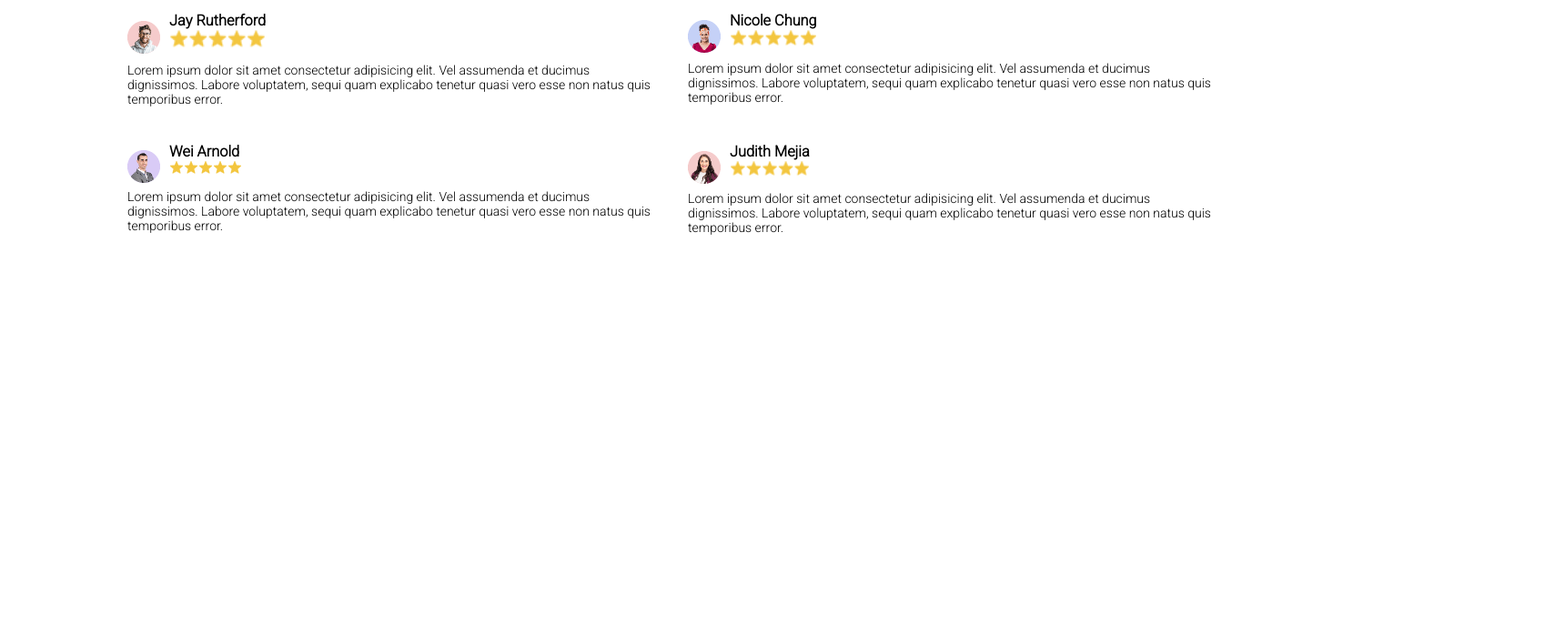
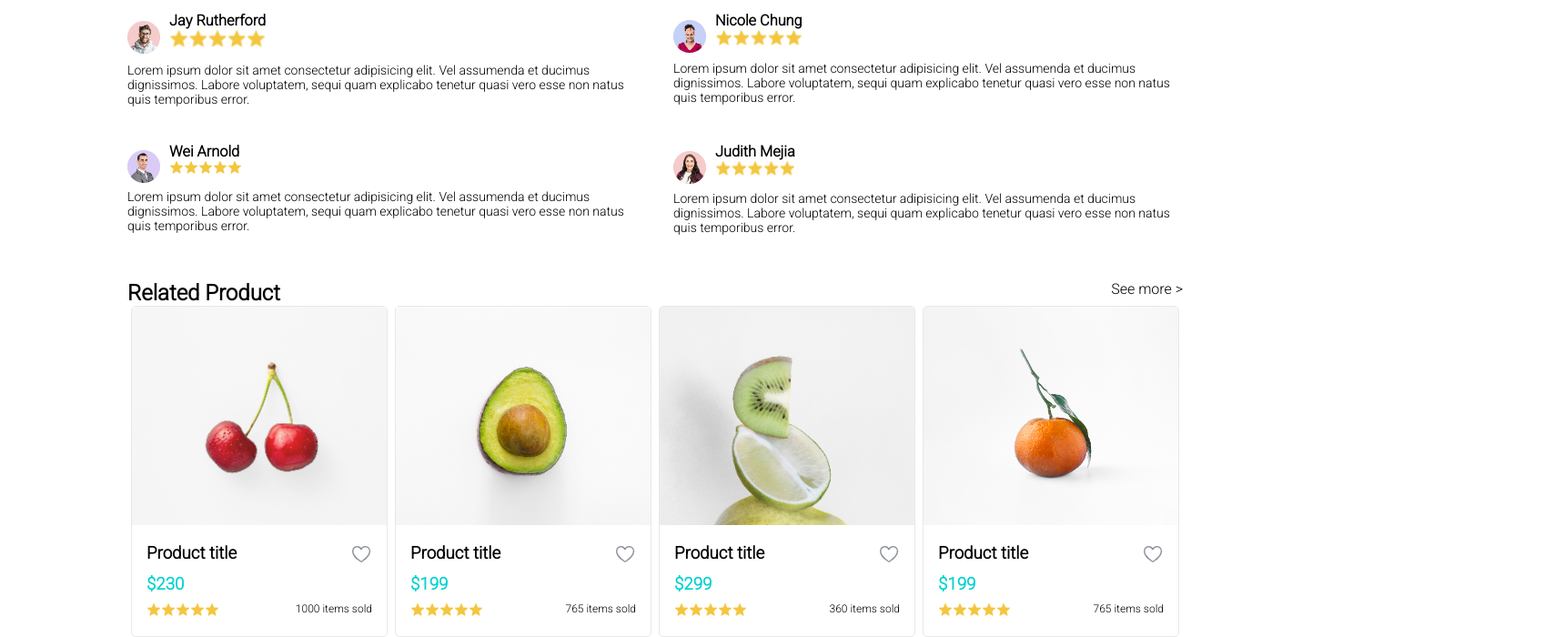
Before and after one commit to UyenQuyenNguyen/21124421_WEB, a plain HTML site: page index.html in a window 1280 px wide. Shown: the part 1253-1953 px from the top of the page at 91% size, 1720 px wide, since content can reach past the window. Before the commit the page ends 1511 px from the top, so only its background shows below. Drawn offline with nearby package versions, Linux system fonts and the light colour scheme.

Commit message:
Related Product

```diff
--- a/css/style.css
+++ b/css/style.css
@@ -207,12 +207,72 @@ header{
     display: flex;
     flex-direction: column;
     padding: 0 140px;
+    box-sizing: border-box;
 
 }
 
 .review_contain{
     display: grid;
-    grid-template-columns: 40% 40%;
+    grid-template-columns: auto auto;
     gap: 40px;
     font-size: 14px;
 }
+
+#section3{
+    display: flex;
+    flex-direction: column;
+    width: 1440px;
+    align-items: center;
+    padding:0 140px;
+    margin-top: 50px;
+    box-sizing: border-box;
+}
+
+.rel_title_seemore{
+    width: 100%;
+    display: flex;
+    justify-content: space-between;
+}
+
+.rel_container{
+    display: flex;
+    width: 100%;
+    justify-content: space-around;
+}
+
+.rel_item{
+    display: flex;
+    flex-direction: column;
+    border-radius: 5px;
+    border: 1px solid rgb(233, 232, 232);
+}
+
+.title_favourite{
+    display: flex;
+    justify-content: space-between;
+}
+
+.prd_info{
+    padding: 16px;
+    height: 90px;
+    display: flex;
+    flex-direction: column;
+    justify-content: space-around;
+}
+
+.rate_totaldue{
+    display: flex;
+    justify-content: space-between;
+}
+
+.rate_totaldue p{
+    font-size: 12px;
+}
+
+.prd_info h3{
+    color: rgb(7, 209, 209);
+}
+
+.title_favourite h3{
+    color: black;
+}
--- a/index.html
+++ b/index.html
@@ -208,6 +208,72 @@
                 </div>
             </div>
         </section>
+        <section id="section3">
+            <div class="rel_title_seemore">
+                <h1>Related Product</h1>
+                <p>See more ></p>
+            </div>
+            <div class="rel_container">
+                <div class="rel_item">
+                    <img src="./img/Image 1704.png" alt="">
+                    <div class="prd_info">
+                        <div class="title_favourite">
+                            <h3>Product title</h3>
+                            <img src="./img/Heart 23.png" alt="">
+                        </div>
+                        <h3>$230</h3>
+                        <div class="rate_totaldue">
+                            <img src="./img/Rating 300.png" alt="">
+                            <p>1000 items sold</p>
+                        </div>
+                    </div>
+                </div>
+                <div class="rel_item">
+                    <img src="./img/Image 1703.png" alt="">
+                    <div class="prd_info">
+                        <div class="title_favourite">
+                            <h3>Product title</h3>
+                            <img src="./img/Heart 23.png" alt="">
+                        </div>
+                        <h3>$199</h3>
+                        <div class="rate_totaldue">
+                            <img src="./img/Rating 300.png" alt="">
+                            <p>765 items sold</p>
+                        </div>
+                    </div>
+                </div>
+                <div class="rel_item">
+                    <img src="./img/Image 1711.png" alt="">
+                    <div class="prd_info">
+                        <div class="title_favourite">
+                            <h3>Product title</h3>
+                            <img src="./img/Heart 23.png" alt="">
+                        </div>
+                        <h3>$299</h3>
+                        <div class="rate_totaldue">
+                            <img src="./img/Rating 300.png" alt="">
+                            <p>360 items sold</p>
+                        </div>
+                    </div>
+
+                </div>
+                <div class="rel_item">
+                    <img src="./img/Image 1712.png" alt="">
+                    <div class="prd_info">
+                        <div class="title_favourite">
+                            <h3>Product title</h3>
+                            <img src="./img/Heart 23.png" alt="">
+                        </div>
+                        <h3>$199</h3>
+                        <div class="rate_totaldue">
+                            <img src="./img/Rating 300.png" alt="">
+                            <p>765 items sold</p>
+                        </div>
+                    </div>
+
+                </div>
+            </div>
+        </section>
 
 
 
```
Also changed, not shown: demo/Related Product.png (added).
